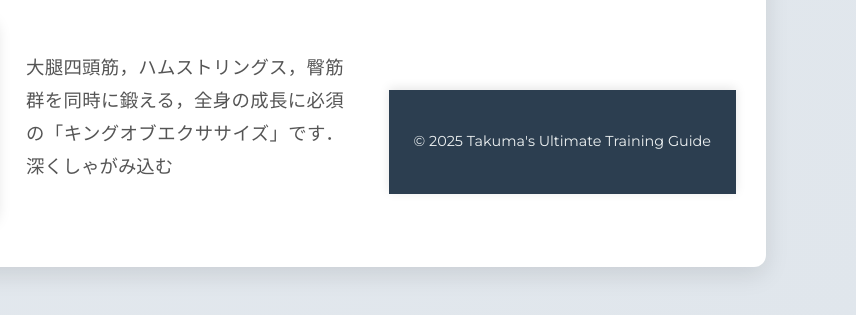
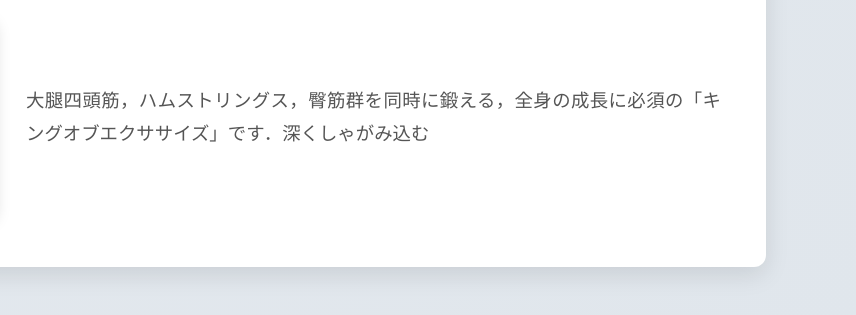
Before and after one commit to 2310990095r-droid/menu, a plain HTML site: page index.html in a window 1280 px wide. Shown: the part 6498-6813 px from the top of the page, 424-1280 px from the left. Drawn offline with Linux system fonts and the light colour scheme.

Commit message:
Update index.html

```diff
--- a/index.html
+++ b/index.html
@@ -209,9 +209,6 @@
                     <p class="description">
  大腿四頭筋，ハムストリングス，臀筋群を同時に鍛える，全身の成長に必須の「キングオブエクササイズ」です．深くしゃがみ込む
 
-    <footer>
-        <p>&copy; 2025 Takuma's Ultimate Training Guide</p>
-    </footer>
 
     <script src="script.js"></script>
 </body>
```
